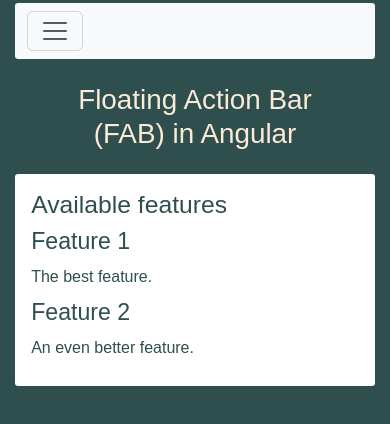
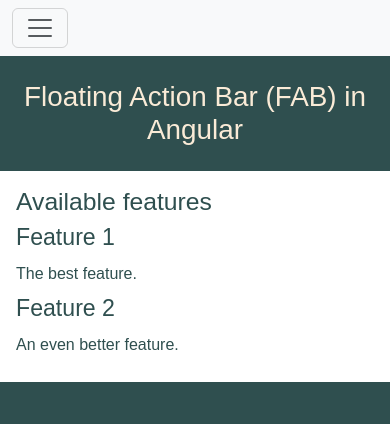
Before and after one commit to nikstra/fab-menu-playground, an Angular app: page / in a window 390 px wide. Shown: the top 424 px of the page. Built offline with nearby package versions, Linux system fonts and the light colour scheme.

Commit message:
Remove padding for mobile.

```diff
--- a/src/app/app.component.html
+++ b/src/app/app.component.html
@@ -1,4 +1,4 @@
-<div class="container">
+<div class="container-md">
   <nav class="navbar navbar-expand-lg bg-body-tertiary">
     <div class="container-fluid">
       <button
--- a/src/styles.css
+++ b/src/styles.css
@@ -43,3 +43,19 @@ app-fab button {
   margin: 0 .1rem;
   padding: .3rem;
 }
+
+/* Mathcing Bootstraps container-md. */
+@media (max-width: 768px) {
+  body {
+    margin: 0;
+  }
+
+  .container-md {
+    padding: 0;
+  }
+
+  nav.navbar,
+  .main-container {
+    border-radius: 0;
+  }
+}
```
